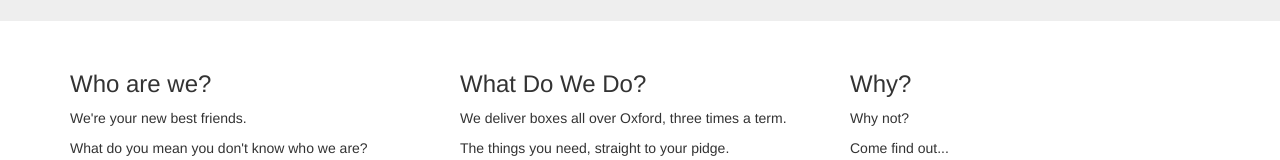
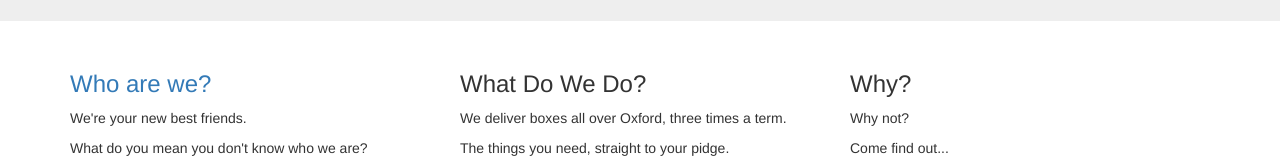
Before and after one commit to boxford/boxford, a plain HTML site: page index.html in a window 1280 px wide. Shown: the part 219-379 px from the top of the page. Drawn offline with nearby package versions, Linux system fonts and the light colour scheme.

Commit message:
added link to about page

```diff
--- a/index.html
+++ b/index.html
@@ -18,7 +18,7 @@
 <div class="container">
   <div class="row">
     <div class="col-sm-4">
-      <h3>Who are we?</h3>
+      <h3><a href="/about.html">Who are we?</a></h3>
       <p>We're your new best friends.</p>
       <p>What do you mean you don't know who we are?</p>
     </div>
```
